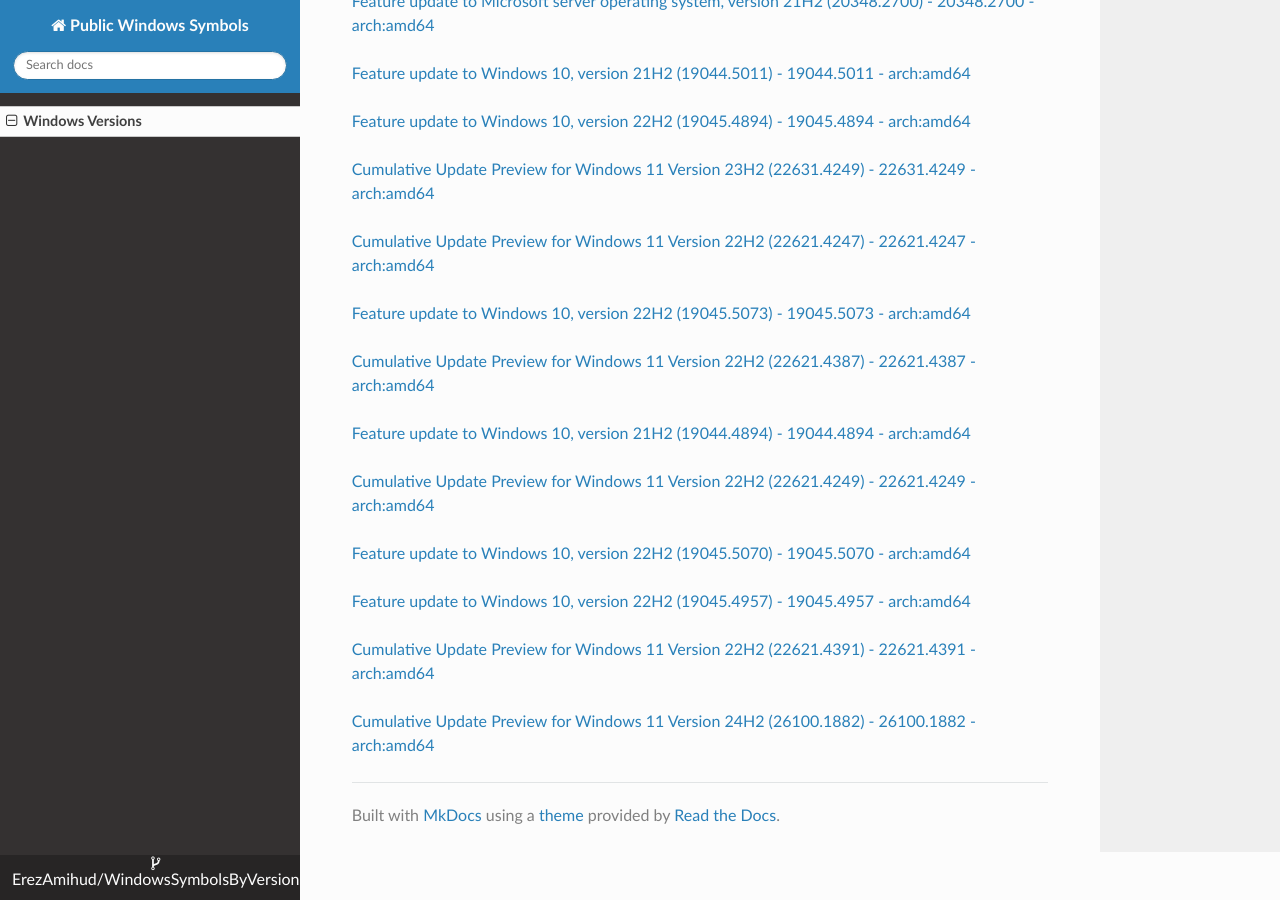
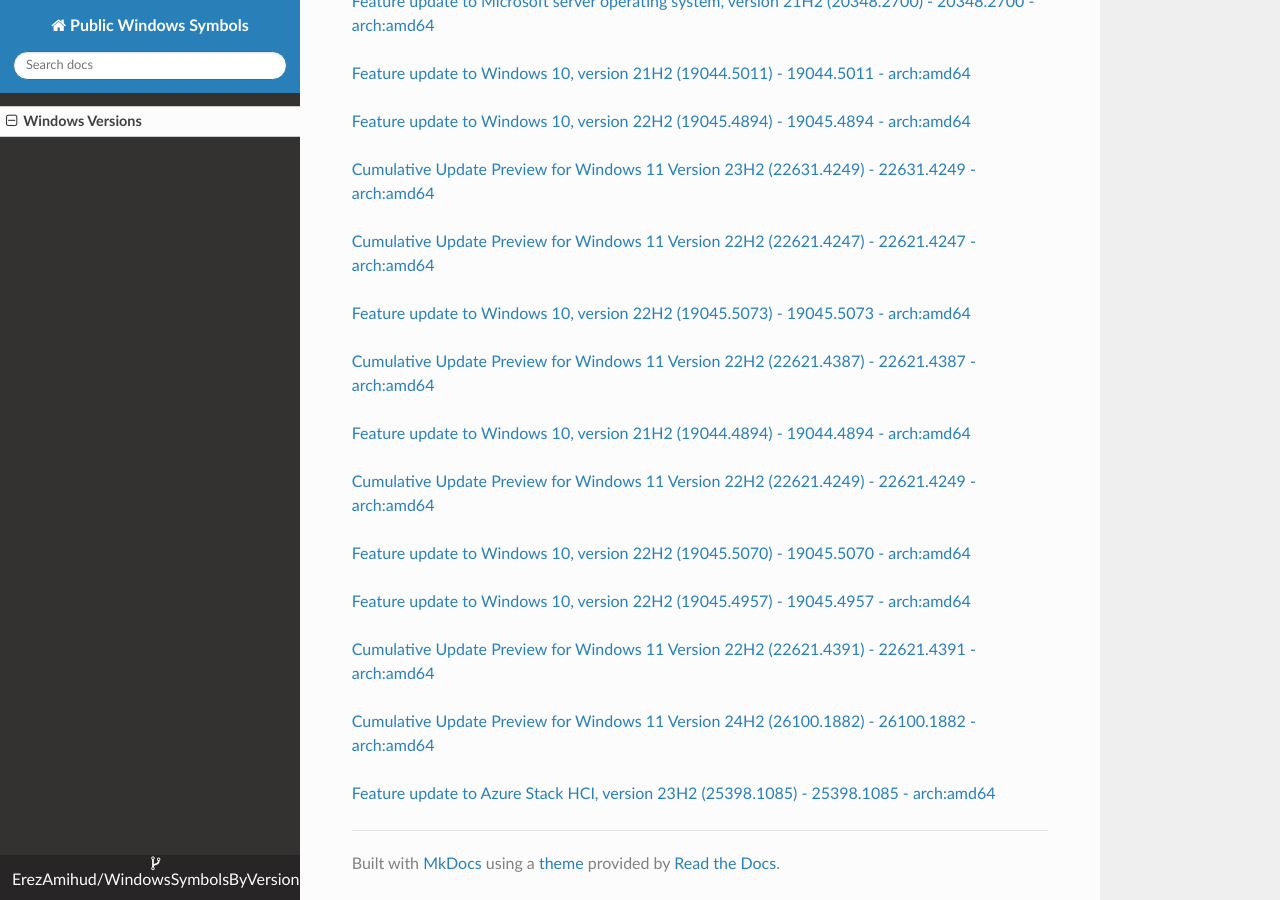
Before and after one commit to ErezAmihud/WindowsSymbolsByVersion, an MkDocs documentation site: the page built from docs/index.md, in a window 1280 px wide and 900 px high, scrolled down 6989 px. Built offline with MkDocs 1.6.1, drawn with Linux system fonts in a browser that asks for light colours; nearby versions of some CDN libraries.

Commit message:
Automated commit, add manifest for 6e55d759-d9f7-4975-b7dd-49f98e7b032d

```diff
--- a/docs/index.md
+++ b/docs/index.md
@@ -355,3 +355,6 @@
 
 
 [Cumulative Update Preview for Windows 11 Version 24H2 (26100.1882) - 26100.1882 - arch:amd64](https://github.com/ErezAmihud/WindowsSymbolsByVersion/blob/main/manifests/89da9278-1ece-4c82-b791-d624d229924d.manifest)
+
+
+[Feature update to Azure Stack HCI, version 23H2 (25398.1085) - 25398.1085 - arch:amd64](https://github.com/ErezAmihud/WindowsSymbolsByVersion/blob/main/manifests/6e55d759-d9f7-4975-b7dd-49f98e7b032d.manifest)
```
Also changed, not shown: process_builds.json (+1 -1 lines), 1 other file.
